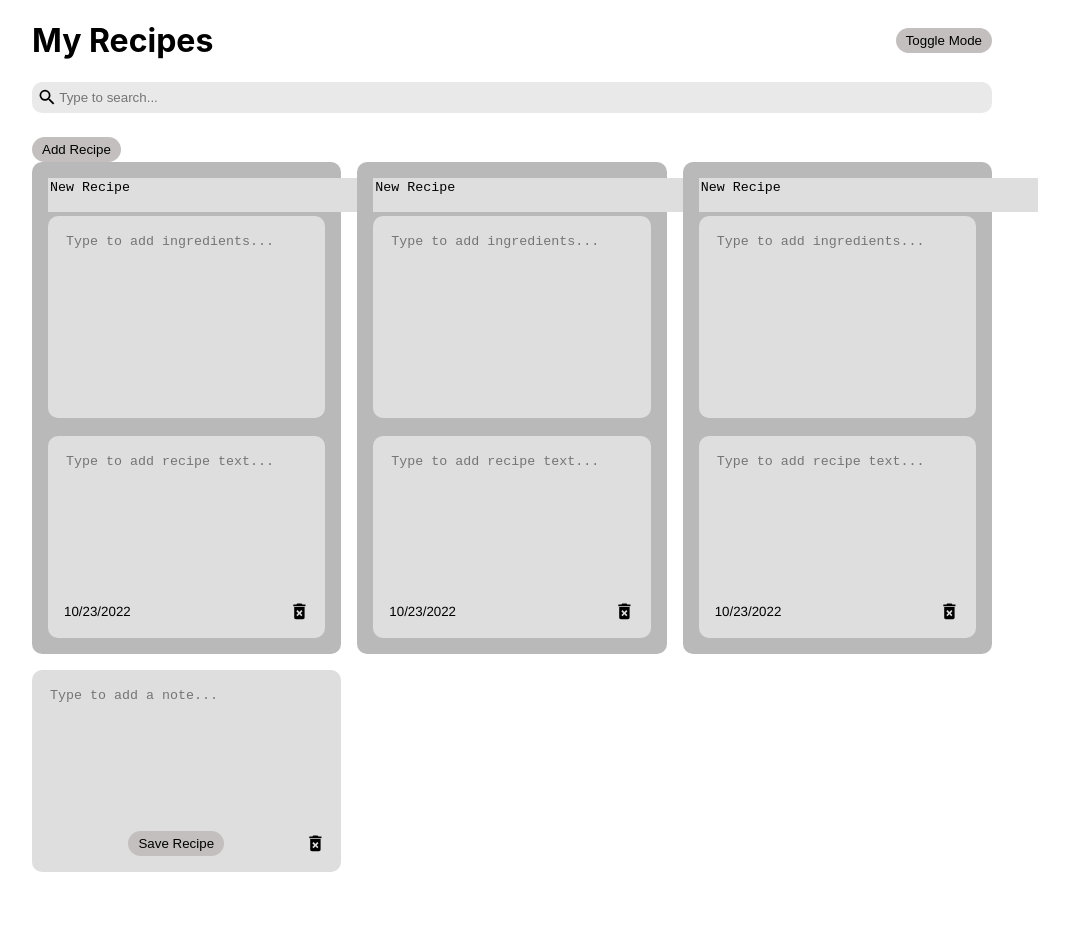
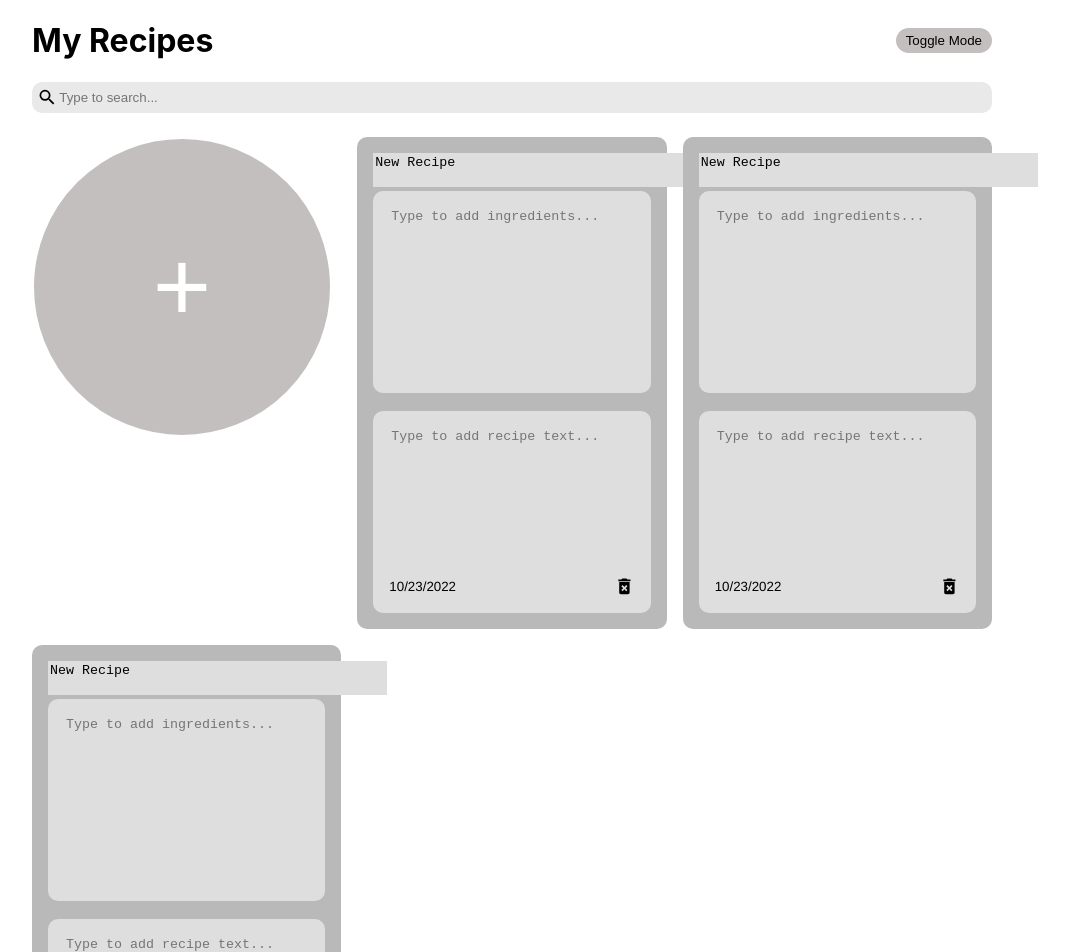
Before and after one commit to Lallevato/CIS386Final, a React (Create React App) app: page / in a window 1280 px wide. Shown: the top 952 px of the page, without its empty margins (128-1197 px from the left). Before the commit the page ends 872 px from the top, so only its background shows below. Built offline with nearby package versions, Linux system fonts and the light colour scheme.

Commit message:
Added Plus Button

```diff
--- a/src/App.js
+++ b/src/App.js
@@ -4,6 +4,10 @@ import NotesList from './components/NotesList';
 import Search from './components/Search';
 import Header from './components/Header';
 import Note from './components/Note';
+import  {AddNote} from './components/AddNote';
+
+
+const addBtn = document.getElementById("add");
 
 const App = () => {
 	const [notes, setNotes] = useState([
@@ -46,6 +50,10 @@ const App = () => {
 		);
 	}, [notes]);
 
+
+
+
+
 //This is the add note button that gets the date and everything
 	const addNote = (text) => {
 		const date = new Date();
@@ -64,17 +72,27 @@ const App = () => {
 		setNotes(newNotes);
 	};
 
+
 	//This code down below does a couple of things. First we have the darkmode toggle
 	//after that we have the search bar to find specific notes
 	//Also we have the add notes and the delete notes
+
 	return (
+
 		<div className={`${darkMode && 'dark-mode'}`}>
 			<div className='container'>
 				<Header handleToggleDarkMode={setDarkMode} />
 				<Search handleSearchNote={setSearchText} />
-				<button className='addRecipe'>Add Recipe</button>
+
+
+
+
+
+
+
 
 				<NotesList
+
 					notes={notes.filter((note) =>
 						note.text.toLowerCase().includes(searchText)
 					)}
--- a/src/components/AddNote.js
+++ b/src/components/AddNote.js
@@ -1,61 +1,29 @@
 import { useState } from 'react';
 import { MdDeleteForever } from 'react-icons/md';
+import { AddRecipe } from './AddRecipe';
 
 const AddNote = ({ id, handleAddNote, date, handleDeleteNote }) => {
 	const [noteText, setNoteText] = useState('');
-	const characterLimit = 200;
 
-	const [ingredientText, setIngredientText] = useState('');
-
-	const handleChange = (event) => {
-		if (characterLimit - event.target.value.length >= 0) {
-			setNoteText(event.target.value);
-		}
-	};
-
-	const handleIngredientChange = (event) => {
-		if (characterLimit - event.target.value.length >= 0) {
-			setIngredientText(event.target.value);
-		}
-	};
-
-	const AddIngredient = ({ handleAddIngredient }) => {
-		const [ingredientText, setIngredientText] = useState('');
-	}
 
 	const handleSaveClick = () => {
 		handleAddNote(noteText);
-		setNoteText('');
-		setIngredientText('');
+
 	};
 //This is the main to create a new not having the placeholder and showing you how much text you have left.
 //Also where you can have the button to save the note which then adds the note
 	return (
 		<div>
-			<div className='note new'>
-				<textarea
-					rows='9'
-					cols='10'
-					placeholder='Type to add a note...'
-					value={noteText}
-					onChange={handleChange}
-				></textarea>
-				<div className='note-footer'>
-					<small>{date}</small>
-					<button className='save' onClick={() => {
-						handleSaveClick();
-						}}>
-						Save Recipe
-					</button>
-					<MdDeleteForever
-					onClick={() => handleDeleteNote(id)}
-					className='delete-icon'
-					size='1.3em'/>
-				</div>
+			<div className='NewRecipe'>
+			<button className='plusButton' onClick={() => {
+			handleSaveClick();
+			}}>
+			+
+		</button>
 
 			</div>
 		</div>
 	);
 };
 
-export {AddNote};
+export  {AddNote};
--- a/src/components/AddRecipe.js
+++ b/src/components/AddRecipe.js
@@ -1,11 +1,14 @@
 import React from 'react';
+import { AddNote } from './AddNote';
+
 
 const AddRecipe = (props) => {
 
 	return (
 
-		<button>{props.text}</button>
+
+		<p>text</p>
 	);
 }
 
-export {AddIngredient};
+export {AddRecipe};
--- a/src/components/NotesList.js
+++ b/src/components/NotesList.js
@@ -8,6 +8,7 @@ const NotesList = ({
 }) => {
 	return (
 		<div className='notes-list'>
+			<AddNote className="addRecipe" handleAddNote={handleAddNote} />
 			{notes.map((note) => (
 				<Note
 					id={note.id}
@@ -16,7 +17,7 @@ const NotesList = ({
 					handleDeleteNote={handleDeleteNote}
 				/>
 			))}
-			<AddNote handleAddNote={handleAddNote} />
+
 		</div>
 	);
 };
--- a/src/index.css
+++ b/src/index.css
@@ -36,17 +36,18 @@ code {
 }
 
 .notes-list {
+
+	grid-row-start: auto;
 	display: grid;
 	grid-gap: 1rem;
-	grid-template-columns: repeat(
-		auto-fill,
-		minmax(250px, 1fr)
+	grid-template-columns: repeat( auto-fill, minmax(250px, 1fr)
 	);
 }
 
 .note.new {
 	background-color: #dedede;
 	font-family: "HelveticaNeue-CondensedBold", "Helvetica Neue";
+	grid-row-start: auto;
 }
 
 textarea {
@@ -81,11 +82,13 @@ textareatitle:focus {
 	cursor: pointer;
 }
 
+
 .addRecipe {
 	background-color: #c4bfbf;
 	border: none;
 	border-radius: 15px;
 	padding: 5px 10px 5px 10px;
+	display: flex;
 }
 
 .addRecipe:hover {
@@ -93,7 +96,22 @@ textareatitle:focus {
 	cursor: pointer;
 }
 
+.plusButton {
+	border-radius: 300px;
+	height: 300px;
+	width: 300px;
+	font-size: 100px;
+	color: #ffffff;
+	background: #c4bfbf;
+	border: 2px #ffffff solid;
+  }
+
+  .plusButton:hover {
+	background: rgb(184, 184, 184);
+	cursor: pointer;
+  }
 .note {
+	grid-row-start: auto;
 	background-color: #b9b9b9;
 	border-radius: 10px;
 	padding: 1rem;
```
